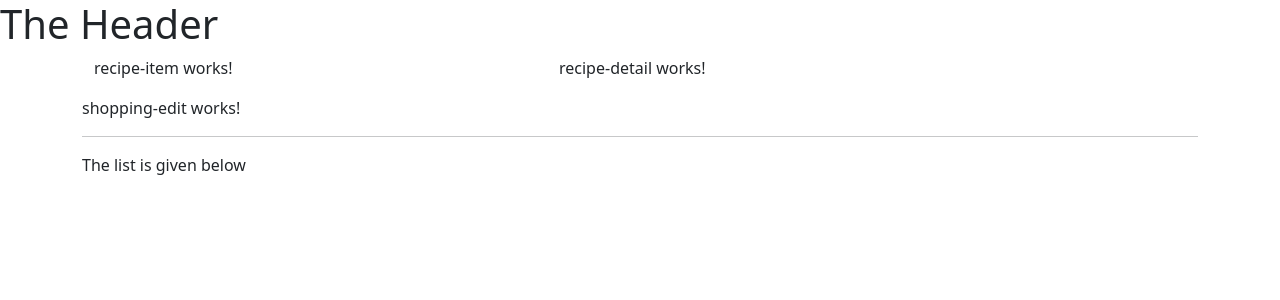
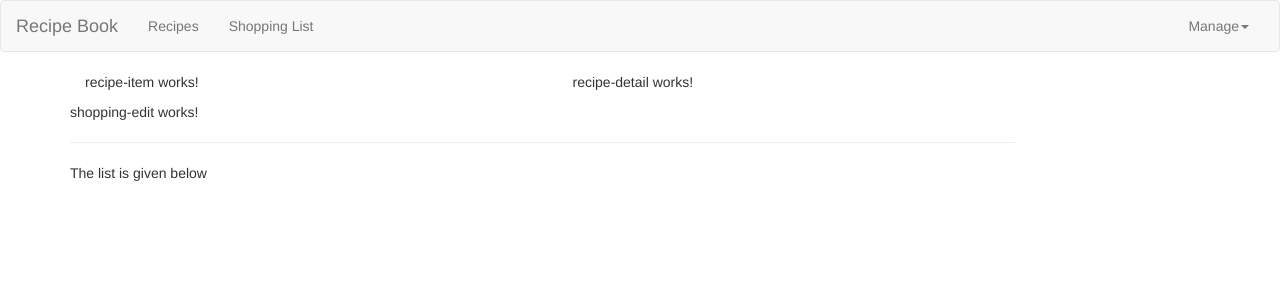
Before and after one commit to haroonrasheed211f/recipebook-ang-7, an Angular app: page / in a window 1280 px wide. Shown: the top 300 px of the page. Built offline with nearby package versions, Linux system fonts and the light colour scheme.

Commit message:
create a navbar and also downgrade the bootstrap version 5 to 3

```diff
--- a/package.json
+++ b/package.json
@@ -18,7 +18,7 @@
     "@angular/platform-browser": "^17.3.0",
     "@angular/platform-browser-dynamic": "^17.3.0",
     "@angular/router": "^17.3.0",
-    "bootstrap": "^5.3.3",
+    "bootstrap": "^3.4.1",
     "rxjs": "~7.8.0",
     "tslib": "^2.3.0",
     "zone.js": "~0.14.3"
--- a/src/app/header/header.component.html
+++ b/src/app/header/header.component.html
@@ -1 +1,31 @@
-<h1>The Header</h1>
+<nav class="navbar navbar-default">
+  <div class="container-fluid">
+    <div class="navbar-header">
+      <a href="#" class="navbar-brand">Recipe Book</a>
+    </div>
+
+    <div class="collapse navbar-collapse">
+      <ul class="nav navbar-nav">
+        <li><a href="#">Recipes</a></li>
+        <li><a href="#">Shopping List</a></li>
+      </ul>
+
+      <ul class="nav navbar-nav navbar-right">
+        <li class="dropdown">
+          <a
+            href="#"
+            class="dropdown-toggle"
+            role="button"
+            data-toggle="dropdown"
+          >
+            Manage<span class="caret"></span>
+          </a>
+          <ul class="dropdown-menu">
+            <li><a href="#">Save Data</a></li>
+            <li><a href="#">Fetch Data</a></li>
+          </ul>
+        </li>
+      </ul>
+    </div>
+  </div>
+</nav>
--- a/src/app/header/header.component.ts
+++ b/src/app/header/header.component.ts
@@ -5,8 +5,6 @@
   standalone: true,
   imports: [],
   templateUrl: './header.component.html',
-  styleUrl: './header.component.css'
+  styleUrl: './header.component.css',
 })
-export class HeaderComponent {
-
-}
+export class HeaderComponent {}
```
Also changed, not shown: 1 other file (tests, documents, lock files or other folders).
